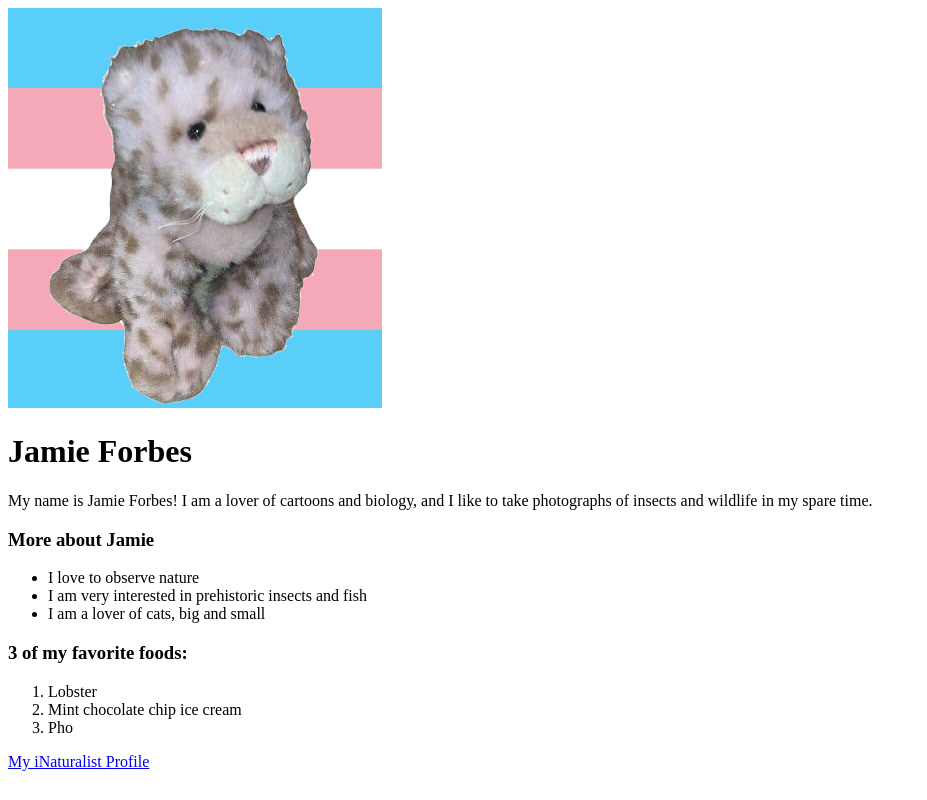
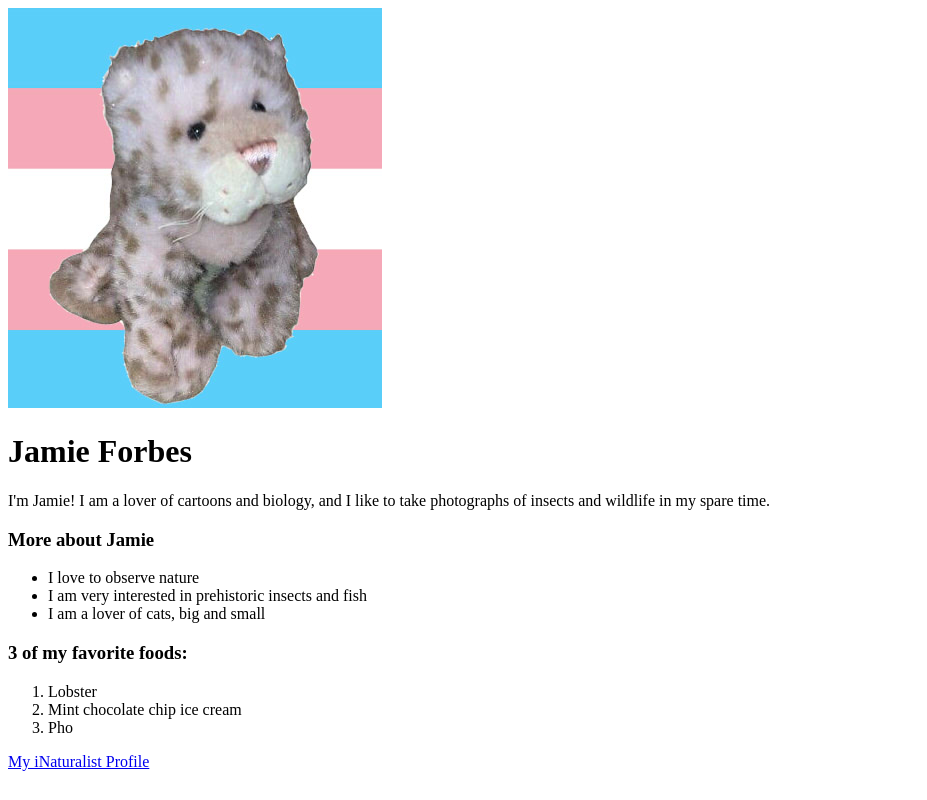
Before and after one commit to jamierosecat/Classwork, a plain HTML site: page my-first-page/newindex.html in a window 1280 px wide. Shown: the whole page, without its empty margins (0-927 px from the left). Drawn offline with Linux system fonts and the light colour scheme.

Commit message:
changed a sentence

```diff
--- a/my-first-page/newindex.html
+++ b/my-first-page/newindex.html
@@ -15,7 +15,7 @@
                 <div class="profile-text">
                     <h1>Jamie Forbes</h1>
 
-                    <p>My name is Jamie Forbes! I am a lover of cartoons and biology, and I like to take photographs of insects and wildlife in my spare time.</p>
+                    <p>I'm Jamie! I am a lover of cartoons and biology, and I like to take photographs of insects and wildlife in my spare time.</p>
                 </div>
 
             </div>
```
